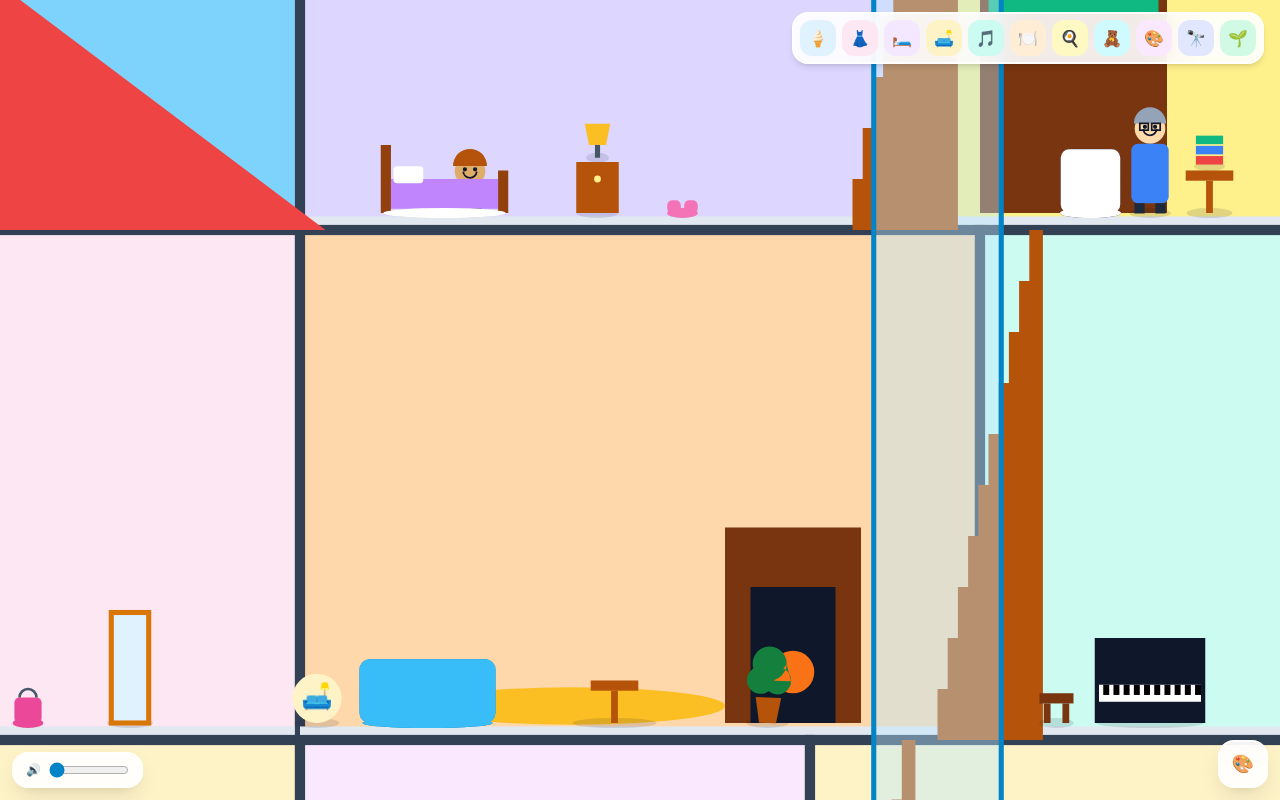
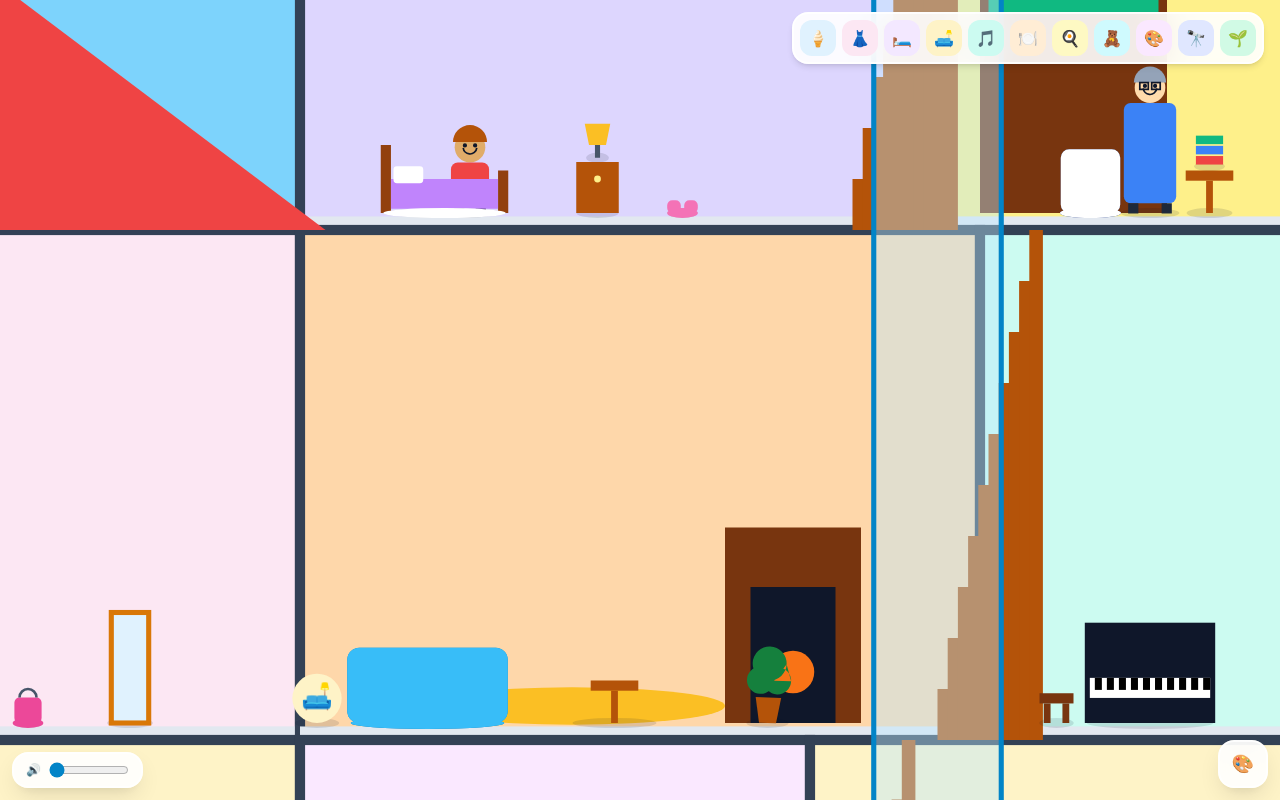
Before and after one commit to danwhite-lab/playworld, a website: page index.html in a window 1280 px wide. Drawn offline with nearby package versions, Linux system fonts and the light colour scheme.

Commit message:
Lock presentation scale and enlarge key play elements

```diff
--- a/index.html
+++ b/index.html
@@ -227,9 +227,10 @@
                 this.vy = 0;
                 this.friction = 0.92;
 
+                // Stable presentation scale: room buttons pan, but never zoom.
                 this.zoom = 0.85;
-                this.minZoom = 0.45;
-                this.maxZoom = 1.35;
+                this.minZoom = 0.85;
+                this.maxZoom = 0.85;
 
                 this.isDragging = false;
                 this.lastPointerX = 0;
@@ -1007,8 +1008,9 @@
                 ];
 
                 peopleData.forEach(p => {
-                    const charH = p.height === 'adult' ? 120 : (p.height === 'child' ? 90 : 70);
-                    const charW = p.height === 'adult' ? 55 : (p.height === 'child' ? 45 : 40);
+                    const charScale = 1.4;
+                    const charH = (p.height === 'adult' ? 120 : (p.height === 'child' ? 90 : 70)) * charScale;
+                    const charW = (p.height === 'adult' ? 55 : (p.height === 'child' ? 45 : 40)) * charScale;
 
                     this.add(new Entity({
                         id: p.id,
@@ -1312,6 +1314,10 @@
                 lift.onClick = function() { if (Math.abs(this.cabinY - this.targetY) > 2) return; this.floorIndex = (this.floorIndex + 1) % liftFloors.length; this.targetY = liftFloors[this.floorIndex]; const nearby = window.entityManager?.entities.find(e => e.type === 'person' && Math.abs(e.x - this.x) < 180 && Math.abs(e.y - this.cabinY) < 150); if (nearby) { this.occupant = nearby; nearby.isSitting = false; nearby.state = 'idle'; } this.triggerReaction('happy', 40); };
                 lift.update = function() { const delta = this.targetY - this.cabinY; this.cabinY += Math.abs(delta) < 1 ? delta : delta * 0.08; if (this.occupant) { this.occupant.x = this.x; this.occupant.y = this.cabinY; } if (Math.abs(delta) < 1) this.occupant = null; Entity.prototype.update.call(this); };
                 this.add(lift);
+                ['kit_counter', 'din_table', 'art_desk', 'obs_telescope', 'liv_sofa', 'mus_piano', 'gar_bench'].forEach(id => {
+                    const item = this.entities.find(entity => entity.id === id);
+                    if (item) item.presentationScale = 1.18;
+                });
             }
 
             drawPerson(ctx, ent) {
@@ -2700,6 +2706,7 @@
                 sortedEntities.forEach(ent => {
                     ctx.save();
                     ctx.translate(ent.x, ent.y);
+                    if (ent.presentationScale) ctx.scale(ent.presentationScale, ent.presentationScale);
 
                     if (ent.isDragged) {
                         ctx.save();
```
